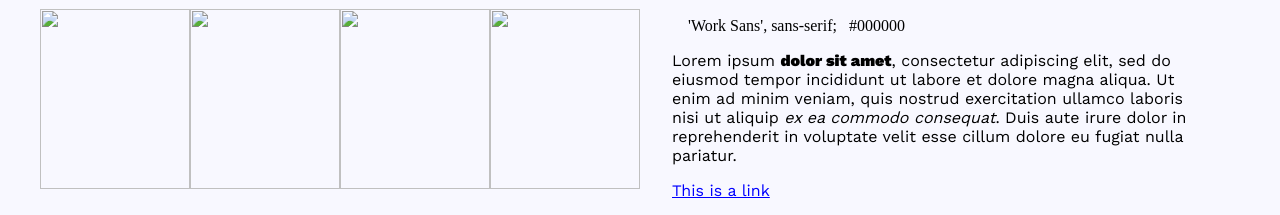
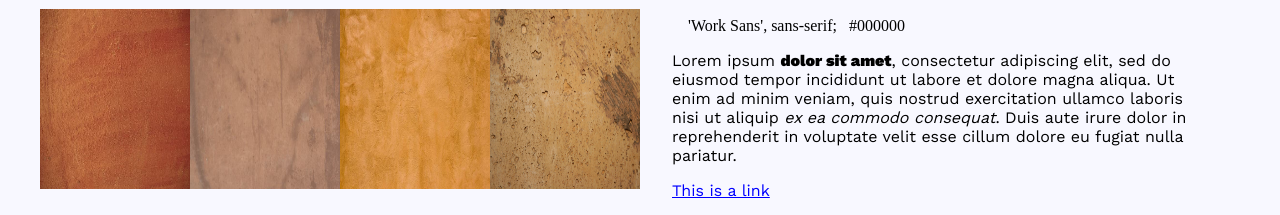
Before and after one commit to dd8880/BertTest, a plain HTML site: page index.html in a window 1280 px wide. Shown: the part 406-621 px from the top of the page. Drawn offline with nearby package versions, Linux system fonts and the light colour scheme; the site is published under a folder, as on GitHub Pages, so addresses that start at the root find nothing.

Commit message:
remove/in imgs

```diff
--- a/index.html
+++ b/index.html
@@ -29,10 +29,10 @@
           <section class="textures">
             <h3 class="section-heading">Textures</h3>
             <ul class="textures-grid">
-              <li class><img src="/img/1.jpg"></li>
-              <li class><img src="/img/2.jpg"></li>
-              <li class><img src="/img/3.jpg"></li>
-              <li class><img src="/img/4.jpg"></li>
+              <li class><img src="img/1.jpg"></li>
+              <li class><img src="img/2.jpg"></li>
+              <li class><img src="img/3.jpg"></li>
+              <li class><img src="img/4.jpg"></li>
 
             </ul>
           </section>
@@ -72,7 +72,7 @@
           </section>
           <section class="adjectives">
             <h3 class="section-heading">Logo</h3>
-            <div><img src="/img/Logo1_v2.svg"></div>
+            <div><img src="img/Logo1_v2.svg"></div>
             </section>
           </div>
       </main>
```
